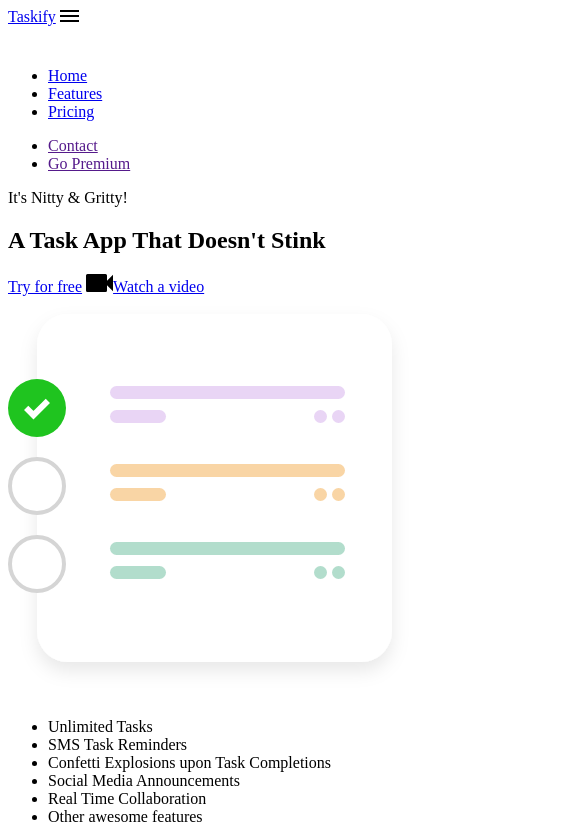
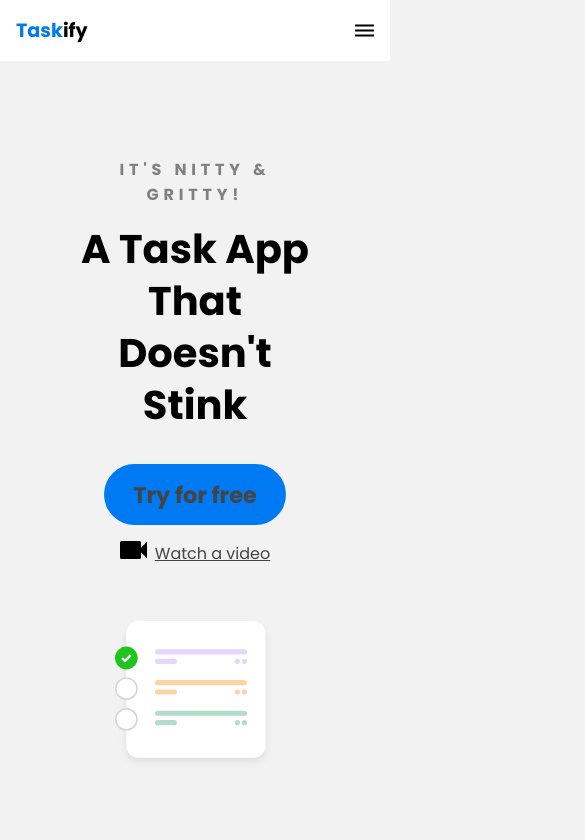
Before and after one commit to priyanshk20/taskApp, a plain HTML site: page index.html in a window 390 px wide. Shown: the top 840 px of the page, 585 px wide, since content can reach past the window. Drawn offline with Linux system fonts and the light colour scheme.

Commit message:
mobile first css done

```diff
--- a/css/styles.scss
+++ b/css/styles.scss
@@ -0,0 +1,193 @@
+:root{
+    --primary-color: #007af3;
+}
+
+body{
+    background-color: #f2f2f2;
+    margin: 0;
+    font-family: 'Poppins', sans-serif;
+}
+
+// navbar css
+
+.navbar{
+    background-color: white;
+    padding: 1em;
+
+    .logo{
+        text-decoration: none;
+        font-weight: bold;
+        color: black;
+        font-size: 1.2em;
+
+        span{
+            color: var(--primary-color);
+        }
+    }
+    nav{
+        display: none;
+    }
+
+    .container{
+        display: flex;
+        place-content: space-between;
+    }
+
+    .mobile-menu{
+        cursor:pointer;
+    }
+}
+
+a{
+    color: #444444;
+}
+
+ul{
+    list-style-type: none;
+    margin: 0;
+    padding: 0;
+}
+
+section{
+    padding: 5em;
+}
+
+.hero{
+    text-align: center;
+}
+
+.left-col{
+
+    .subhead{
+        text-transform: uppercase;
+        font-weight: bold;
+        color: gray;
+        letter-spacing: 0.3em;
+    }
+    h1{
+        font-size: 2.5em;
+        line-height: 1.3em;
+        margin-top: 0.23em;
+    }
+
+    .primary-cta{
+        background-color: var(--primary-color);
+        text-decoration: none;
+        padding: 0.6em 1.3em;
+        font-size: 1.4em;
+        border-radius: 5em;
+        font-weight: bold;
+        display: inline-block;
+    }
+
+    .watch-video-cta{
+        display: block;
+        margin-top: 1em;
+
+        img{
+            margin-right: 0.5em;
+        }
+    }
+}
+
+.hero-img{
+    width: 70%;
+    margin-top: 3em;
+}
+
+section.features{
+    background-color: #20272e;
+    color: white;
+}
+
+ul.features-list{
+    margin: 0;
+    padding-left: 0.1em;
+    // come back to this
+
+    li{
+        font-size: 1.1em;
+        margin-bottom: 1em;
+        margin-left: 2em;
+        position: relative;
+
+        &:before{
+            content: '';
+            position: absolute;
+            left: -2em;
+            width: 20px;
+            height: 20px;
+            background-image: url('../images/bullet.svg');
+            background-size: contain;
+            margin-right: 0.5em;
+        }
+    }
+}
+
+.features img{
+    display: none;
+}
+
+.testimonial{
+    background-color: var(--primary-color);
+    color: white;
+
+    ul{
+
+
+        li{
+            background-color: #006bdc;
+            text-align: center;
+            padding: 2em 1em;
+            width: 80%;
+            margin: 0 auto 5em auto;
+            border-radius: 1em;
+
+            img{
+                width:5em;
+                height:5em;
+                border: 5px solid #006bdc;
+                border-radius: 50%;
+                margin-top: -4.5em;
+            }
+        }
+    }
+}
+
+h2{
+    font-size:2em;
+}
+label{
+    display: block;
+    font-size: 1.2em;
+    margin-bottom: 0.5em;
+}
+
+input, textarea{
+    width:100%;
+    padding: 0.8em;
+    margin-bottom: 1em;
+    border-radius: 0.3em;
+    border: 1px solid gray;
+    box-sizing: border-box;
+}
+
+input[type="submit"]{
+    background-color: var(--primary-color);
+    color: white;
+    font-weight: bold;
+    font-size:1.3em;
+    border: none;
+    margin-bottom: 5em;
+    border-radius: 5em;
+    display:inline-block;
+    padding: 0.8em 2em;
+    width: unset;
+    cursor: pointer;
+}
+
+iframe{
+
+    width: 100%;
+    height: 300px;
+}
--- a/index.html
+++ b/index.html
@@ -6,13 +6,16 @@
     <meta name="viewport" content="width=device-width, initial-scale=1.0" />
     <title>TaskApp</title>
     <link rel="stylesheet" href="css/styles.css" />
+    <link rel="preconnect" href="https://fonts.googleapis.com">
+<link rel="preconnect" href="https://fonts.gstatic.com" crossorigin>
+<link href="https://fonts.googleapis.com/css2?family=Poppins:wght@300;400;700&display=swap" rel="stylesheet">
   </head>
 
   <body>
     <!-- navbar starts  -->
     <div class="navbar">
       <div class="container">
-        <a href="index.html">Taskify</a>
+        <a class="logo" href="index.html"><span>Task</span>ify</a>
         <img
           id="mobile-cta"
           class="mobile-menu"
@@ -45,7 +48,7 @@
     <section class="hero">
       <div class="container">
         <div class="left-col">
-          <p class="sub-head">It's Nitty &amp; Gritty!</p>
+          <p class="subhead">It's Nitty &amp; Gritty!</p>
           <h1>A Task App That Doesn't Stink</h1>
 
           <div class="hero-cta">
@@ -55,7 +58,7 @@
             </a>
           </div>
         </div>
-            <img src="images/illustration.svg" alt="hero image">
+            <img class="hero-img" src="images/illustration.svg" alt="hero image">
       </div>
     </section>
     <!-- hero section ends  -->
@@ -100,6 +103,7 @@
     </section>
      <!-- testimonial section ends  -->
 
+    <!-- contact section starts  -->
      <section class="contact">
          <div class="container">
              <div class="contact-left">
@@ -119,5 +123,6 @@
              </div>
          </div>
      </section>
+     <!-- contact section ends  -->
   </body>
 </html>
```
Also changed, not shown: css/styles.css, 1 other file.
